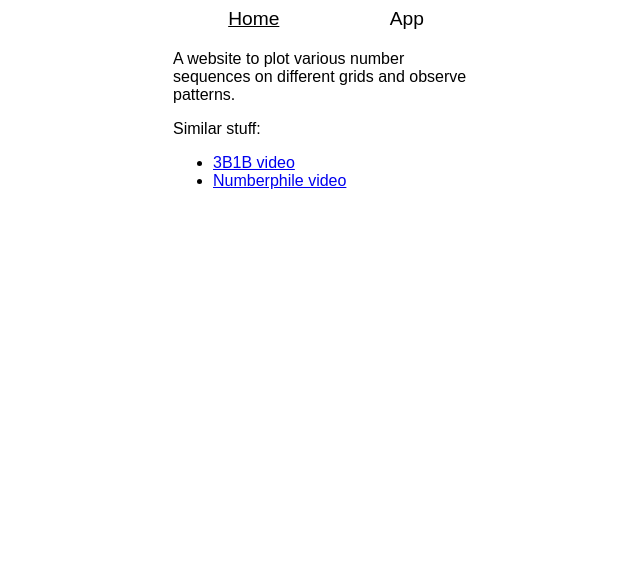
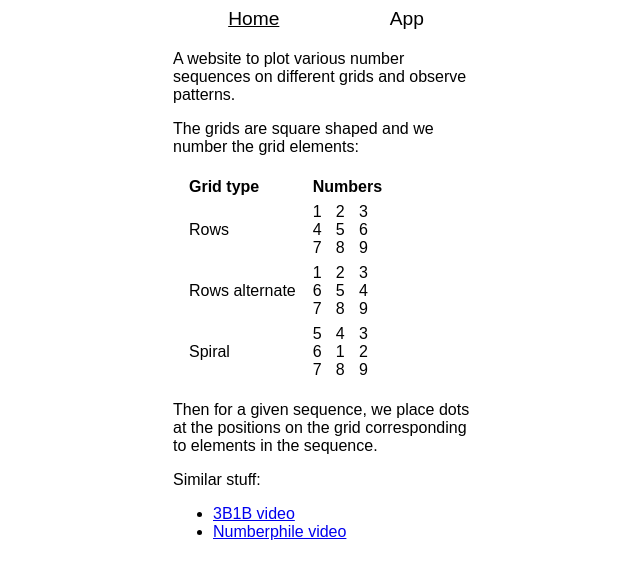
Before and after one commit to ShouvikGhosh2048/sequences-on-grids, a plain HTML site: page index.html in a window 1280 px wide. Shown: the whole page, without its empty margins (314-954 px from the left). Drawn offline with Linux system fonts and the light colour scheme.

Commit message:
Added description to homepage

```diff
--- a/index.html
+++ b/index.html
@@ -18,6 +18,70 @@
                 A website to plot various number sequences on different grids and observe patterns.
             </p>
             <p>
+                The grids are square shaped and we number the grid elements:
+            </p>
+            <table>
+                <thead>
+                    <tr>
+                        <th>Grid type</th>
+                        <th>Numbers</th>
+                    </tr>
+                </thead>
+                <tbody>
+                    <tr>
+                        <td>Rows</td>
+                        <td>
+                            <span class="grid_example">
+                                <span>1</span>
+                                <span>2</span>
+                                <span>3</span>
+                                <span>4</span>
+                                <span>5</span>
+                                <span>6</span>
+                                <span>7</span>
+                                <span>8</span>
+                                <span>9</span>
+                            </span>
+                        </td>
+                    </tr>
+                    <tr>
+                        <td>Rows alternate</td>
+                        <td>
+                            <span class="grid_example">
+                                <span>1</span>
+                                <span>2</span>
+                                <span>3</span>
+                                <span>6</span>
+                                <span>5</span>
+                                <span>4</span>
+                                <span>7</span>
+                                <span>8</span>
+                                <span>9</span>
+                            </span>
+                        </td>
+                    </tr>
+                    <tr>
+                        <td>Spiral</td>
+                        <td>
+                            <span class="grid_example">
+                                <span>5</span>
+                                <span>4</span>
+                                <span>3</span>
+                                <span>6</span>
+                                <span>1</span>
+                                <span>2</span>
+                                <span>7</span>
+                                <span>8</span>
+                                <span>9</span>
+                            </span>
+                        </td>
+                    </tr>
+                </tbody>
+            </table>
+            <p>
+                Then for a given sequence, we place dots at the positions on the grid corresponding to elements in the sequence.
+            </p>
+            <p>
                 Similar stuff:
             </p>
             <ul>
--- a/style.css
+++ b/style.css
@@ -48,3 +48,16 @@ input[type="submit"] {
     font-size: 0.9em;
     cursor: pointer;
 }
+
+table {
+    border-spacing: 15px 5px;
+}
+
+th {
+    text-align: left;
+}
+
+.grid_example {
+    display: grid;
+    grid-template-columns: repeat(3,1fr);
+}
```
